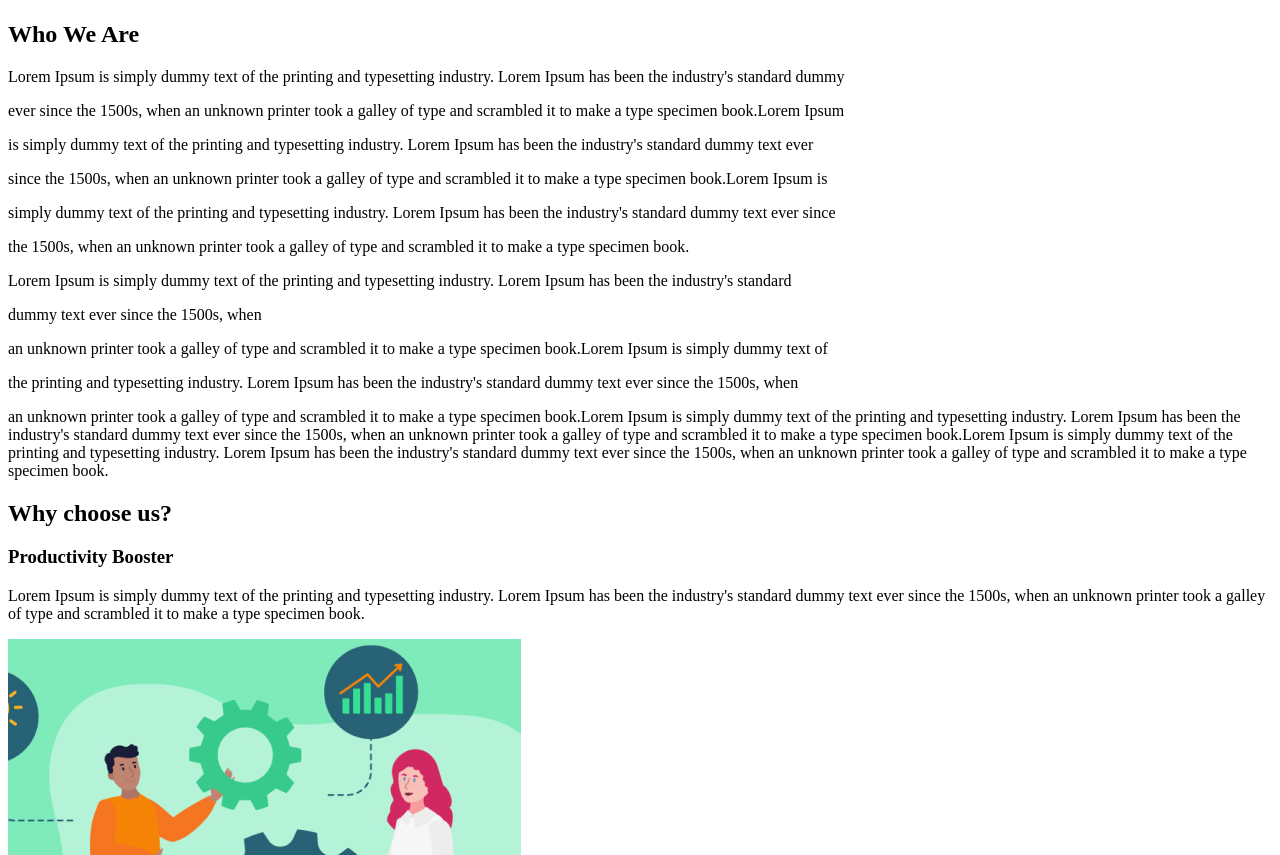
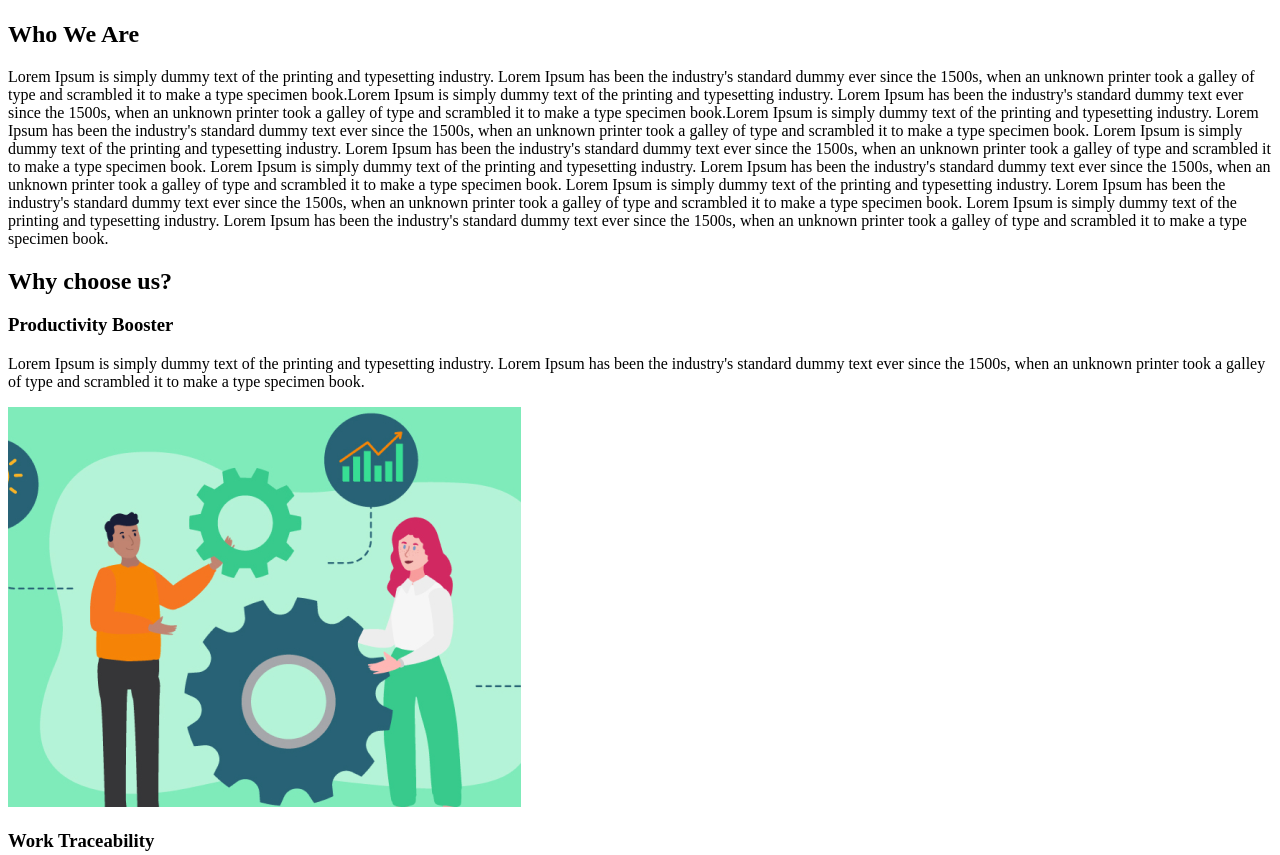
Before and after one commit to matiasraviola/BaSP-A2022-Etapa-1, a plain HTML site: page Semana-01/index.html in a window 1280 px wide. Shown: the part 498-1353 px from the top of the page. Drawn offline with Linux system fonts and the light colour scheme.

Commit message:
index.html finish with the correction of today

```diff
--- a/Semana-01/index.html
+++ b/Semana-01/index.html
@@ -21,46 +21,26 @@
                 information to the companies so they can make better decisions
             </p>
         </div>
-        <main></main>
+        <main>
             <section>
                 <article>
                     <img src="assets\Trackgenix.png" alt="work space Trackgenix">
                     <h2>Who We Are</h2>
                     <p>
                         Lorem Ipsum is simply dummy text of the printing and typesetting industry. Lorem Ipsum has been the industry's standard dummy
-                </p>
-                <p>
                         ever since the 1500s, when an unknown printer took a galley of type and scrambled it to make a type specimen book.Lorem Ipsum
-                </p>
-                <p>
                         is simply dummy text of the printing and typesetting industry. Lorem Ipsum has been the industry's standard dummy text ever
-                </p>
-                <p>
                         since the 1500s, when an unknown printer took a galley of type and scrambled it to make a type specimen book.Lorem Ipsum is
-                </p>
-                <p>
                         simply dummy text of the printing and typesetting industry. Lorem Ipsum has been the industry's standard dummy text ever since
-                </p>
-                <p>
                         the 1500s, when an unknown printer took a galley of type and scrambled it to make a type specimen book.
-                </p>
-                <p>
                         Lorem Ipsum is simply dummy text of the printing and typesetting industry. Lorem Ipsum has been the industry's standard
-                </p>
-                <p>
-                    dummy text ever since the 1500s, when
-                </p>
-                <p>
-                    an unknown printer took a galley of type and scrambled it to make a type specimen book.Lorem Ipsum is simply dummy text of
-                </p>
-                    the printing and typesetting industry. Lorem Ipsum has been the industry's standard dummy text ever since the 1500s, when
-                </p>
-                <p>
-                    an unknown printer took a galley of type and scrambled it to make a type specimen book.Lorem Ipsum is simply dummy text of
-                    the printing and typesetting industry. Lorem Ipsum has been the industry's standard dummy text ever since the 1500s, when
-                    an unknown printer took a galley of type and scrambled it to make a type specimen book.Lorem Ipsum is simply dummy text of
-                    the printing and typesetting industry. Lorem Ipsum has been the industry's standard dummy text ever since the 1500s, when
-                    an unknown printer took a galley of type and scrambled it to make a type specimen book.
+                        dummy text ever since the 1500s, when an unknown printer took a galley of type and scrambled it to make a type specimen book.
+                        Lorem Ipsum is simply dummy text of the printing and typesetting industry. Lorem Ipsum has been the industry's standard dummy
+                        text ever since the 1500s, when an unknown printer took a galley of type and scrambled it to make a type specimen book.
+                        Lorem Ipsum is simply dummy text of the printing and typesetting industry. Lorem Ipsum has been the industry's standard dummy
+                        text ever since the 1500s, when an unknown printer took a galley of type and scrambled it to make a type specimen book.
+                        Lorem Ipsum is simply dummy text of the printing and typesetting industry. Lorem Ipsum has been the industry's standard dummy
+                        text ever since the 1500s, when an unknown printer took a galley of type and scrambled it to make a type specimen book.
                     </p>
                 </article>
             </section>
@@ -74,24 +54,25 @@
                     </p>
                     <img src="assets\productivitybooster.png" alt="Prodcutivity Booster">
                 </div>
+                <h3>Work Traceability</h3>
                 <div>
-                    <h3>Work Traceability</h3>
                     <p>
                         Lorem Ipsum is simply dummy text of the printing and typesetting industry. Lorem Ipsum has been the industry's standard dummy
                         text ever since the 1500s, when an unknown printer took a galley of type and scrambled it to make a type specimen book.
                     </p>
                     <img src="assets\worktraceability.png" alt="Work Traceability">
                 </div>
+                <h3>Leadership and team management</h3>
                 <div>
-                    <h3>Leadership and team management</h3>
                     <p>
                         Lorem Ipsum is simply dummy text of the printing and typesetting industry. Lorem Ipsum has been the industry's standard dummy
                         text ever since the 1500s, when an unknown printer took a galley of type and scrambled it to make a type specimen book.
                     </p>
                     <img src="assets\liderazgo.png" alt="Leadership">
                 </div>
+                <h3>Decision making</h3>
                 <div>
-                    <h3>Decision making</h3>
+
                     <p>
                         Lorem Ipsum is simply dummy text of the printing and typesetting industry. Lorem Ipsum has been the industry's standard dummy
                         text ever since the 1500s, when an unknown printer took a galley of type and scrambled it to make a type specimen book.
@@ -107,22 +88,22 @@
                         Lorem Ipsum is simply dummy text of the printing and typesetting industry. Lorem Ipsum has been the industry's standard.
                     </p>
                 </div>
-            <article>
+                <div>
                     <h3>Resource management</h3>
                     <p>Lorem Ipsum is simply dummy text of the printing and typesetting industry. Lorem Ipsum has been the industry's standard.
                     </p>
-            </article>
-            <article>
+                </div>
+                <div>
                     <h3>Reports</h3>
                     <p>Lorem Ipsum is simply dummy text of the printing and typesetting industry. Lorem Ipsum has been the industry's standard.
                     </p>
-            </article>
-            <article>
+                </div>
+                <div>
                     <h3>Multiple roles</h3>
                     <p>
                         Lorem Ipsum is simply dummy text of the printing and typesetting industry. Lorem Ipsum has been the industry's standard.
                     </p>
-            </article>
+                </div>
             </section>
             <section>
                 <h2>Contact</h2>
@@ -148,6 +129,7 @@
                         <textarea name="message" placeholder="Your Message Here"></textarea>
                     </div>
                     <input type="submit" name="Submit" value="Send Message">
+                    <button>Reset</button>
                 </form>
             </section>
             <section>
@@ -160,6 +142,7 @@
                         <li>Additional features</li>
                     </ol>
                 </div>
+                <div>
                     <h4>Enterprise</h4>
                     <ol>
                         <li>About us</li>
@@ -167,6 +150,8 @@
                         <li>Resources</li>
                         <li>Blog</li>
                     </ol>
+                </div>
+                <div>
                     <h4>Support</h4>
                     <ol>
                         <li>Helps</li>
@@ -174,6 +159,7 @@
                         <li>API</li>
                         <li>Contact</li>
                     </ol>
+                </div>
             </section>
             <aside>
                 <nav>
@@ -198,6 +184,7 @@
                 <img src="assets\icons\homeWork.png" alt="adress">
                 <h5>1234 Somewhere Road #8254 Nashville,TN 00000-0000</h5>
             </aside>
+    </main>
         <footer>
             <div>
                 <div>
```
Lines whose indentation alone changed are shown as unchanged.
